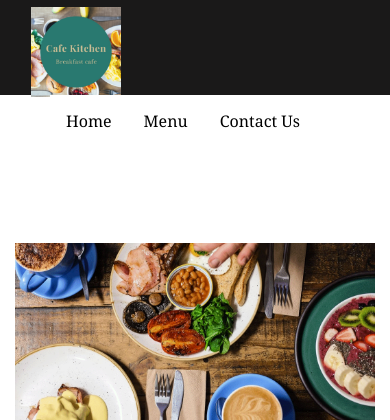
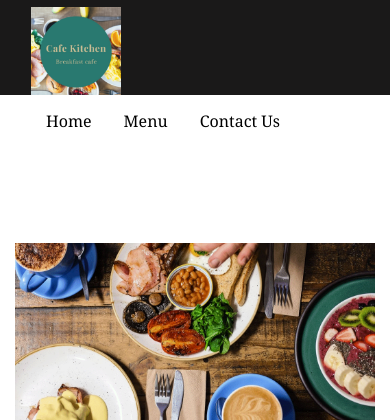
Before and after one commit to rossbelldev/CafeKitchenWebsite, a Flask app: page / in a window 390 px wide. Shown: the top 420 px of the page. Run offline with Flask 2, Linux system fonts and the light colour scheme; some libraries are stand-ins or nearby versions.

Commit message:
adding new scalling size

```diff
--- a/app.py
+++ b/app.py
@@ -17,5 +17,5 @@ def contact():
 
 
 if __name__ == "__main__":
-    port = int(os.environ.get("PORT", 5000))
-    app.run(host="0.0.0.0", port=port)
+    #port = int(os.environ.get("PORT", 5000))
+    app.run(host="0.0.0.0")#, port=port)
--- a/static/css/master.css
+++ b/static/css/master.css
@@ -502,6 +502,6 @@ p{
 
   @media screen and (max-width: 575px) {
     .topnav{
-      margin-left:20px;
+      margin-left:0px;
     }
   }
```
